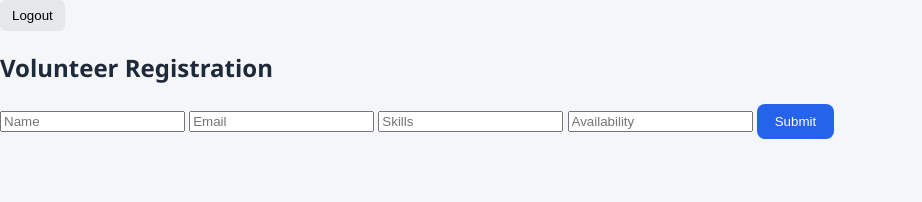
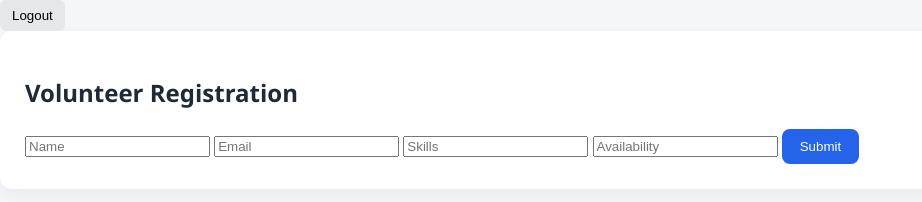
Before and after one commit to trisha3333333/CNIT280Prototype, a plain HTML site: page volunteer.html in a window 1280 px wide. Shown: the whole page, without its empty margins (0-922 px from the left). Drawn offline with Linux system fonts and the light colour scheme.

Commit message:
sprint 5 update

```diff
--- a/volunteer.html
+++ b/volunteer.html
@@ -7,8 +7,10 @@
 </head>
 <body>
 
+<div class="page-wrap">
     <button onclick="logout()" class="btn-secondary">Logout</button>
 
+    <div class="card">
         <h2>Volunteer Registration</h2>
         <form id="volunteerForm">
             <input type="text" id="volName" placeholder="Name" required>
@@ -17,6 +19,8 @@
             <input type="text" id="volAvailability" placeholder="Availability" required>
             <button type="submit" class="btn-primary">Submit</button>
         </form>
+    </div>
+</div>
 
 <script src="js/script.js"></script>
 </body>
```
Lines whose indentation alone changed are shown as unchanged.
